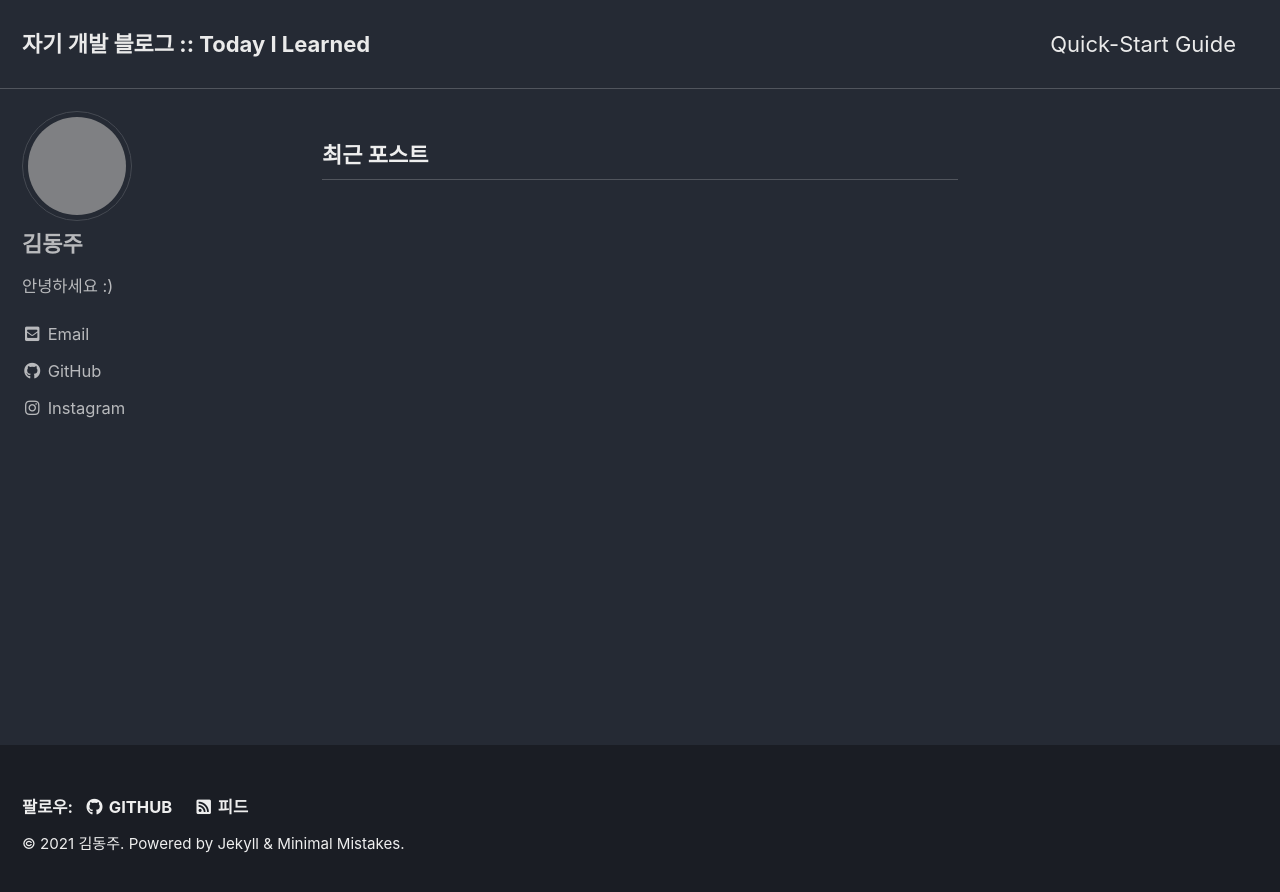
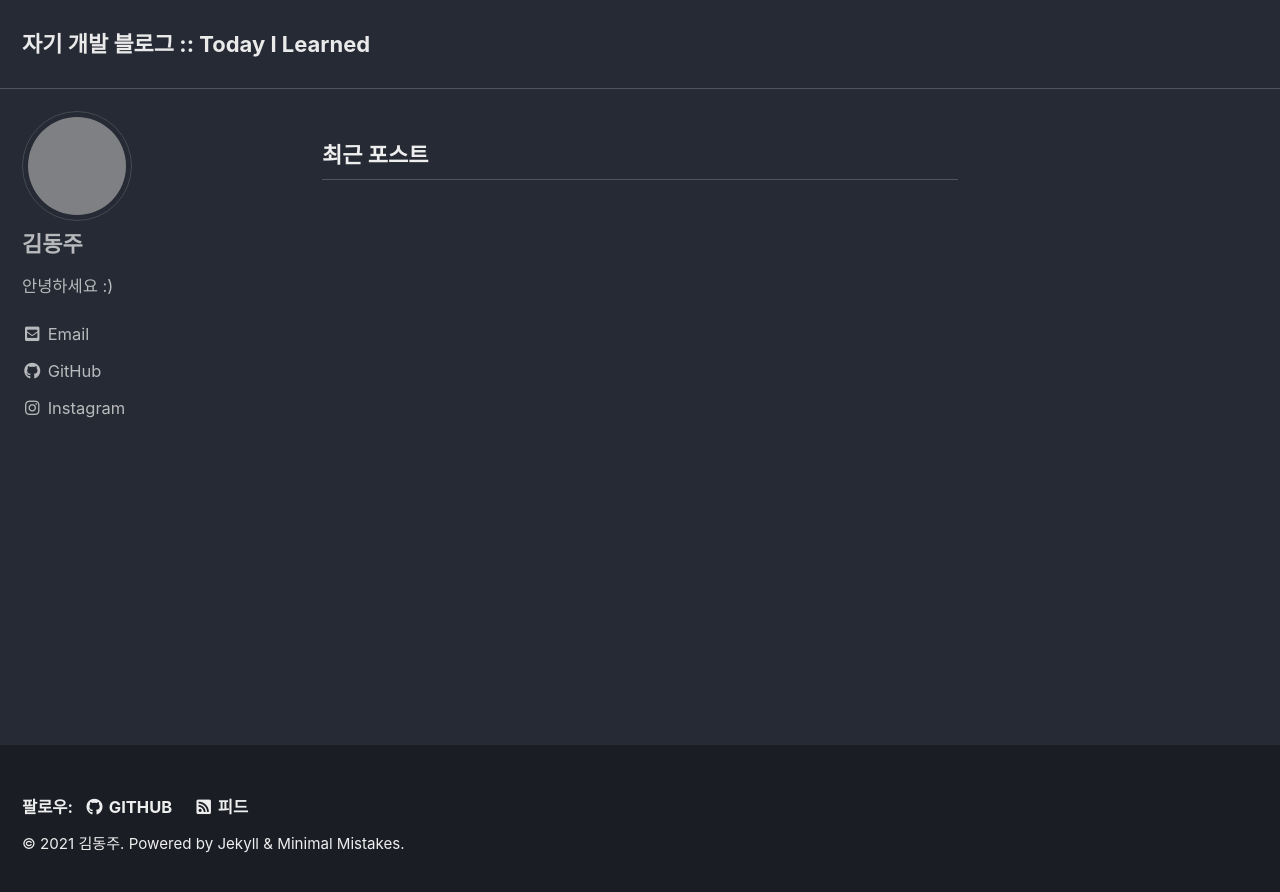
Before and after one commit to Hepheir/archived-hepheir.github.io, a Jekyll site: the page built from index.html, in a window 1280 px wide. Shown: the top 892 px of the page. Built offline with Jekyll 4.4.1, drawn with Linux system fonts in a browser that asks for light colours; cached includes are drawn as plain includes; the list of posts is cut into pages by our own code; grey boxes are pictures that could not be loaded.

Commit message:
theme: Disable header navigation bar

```diff
--- a/_data/navigation.yml
+++ b/_data/navigation.yml
@@ -1,7 +1,9 @@
 # main links
 main:
-  - title: "Quick-Start Guide"
-    url: https://mmistakes.github.io/minimal-mistakes/docs/quick-start-guide/
+  # - title: "Home"
+  #   url: /
+  # - title: "Category"
+  #   url: /categories/
   # - title: "About"
   #   url: https://mmistakes.github.io/minimal-mistakes/about/
   # - title: "Sample Posts"
```
